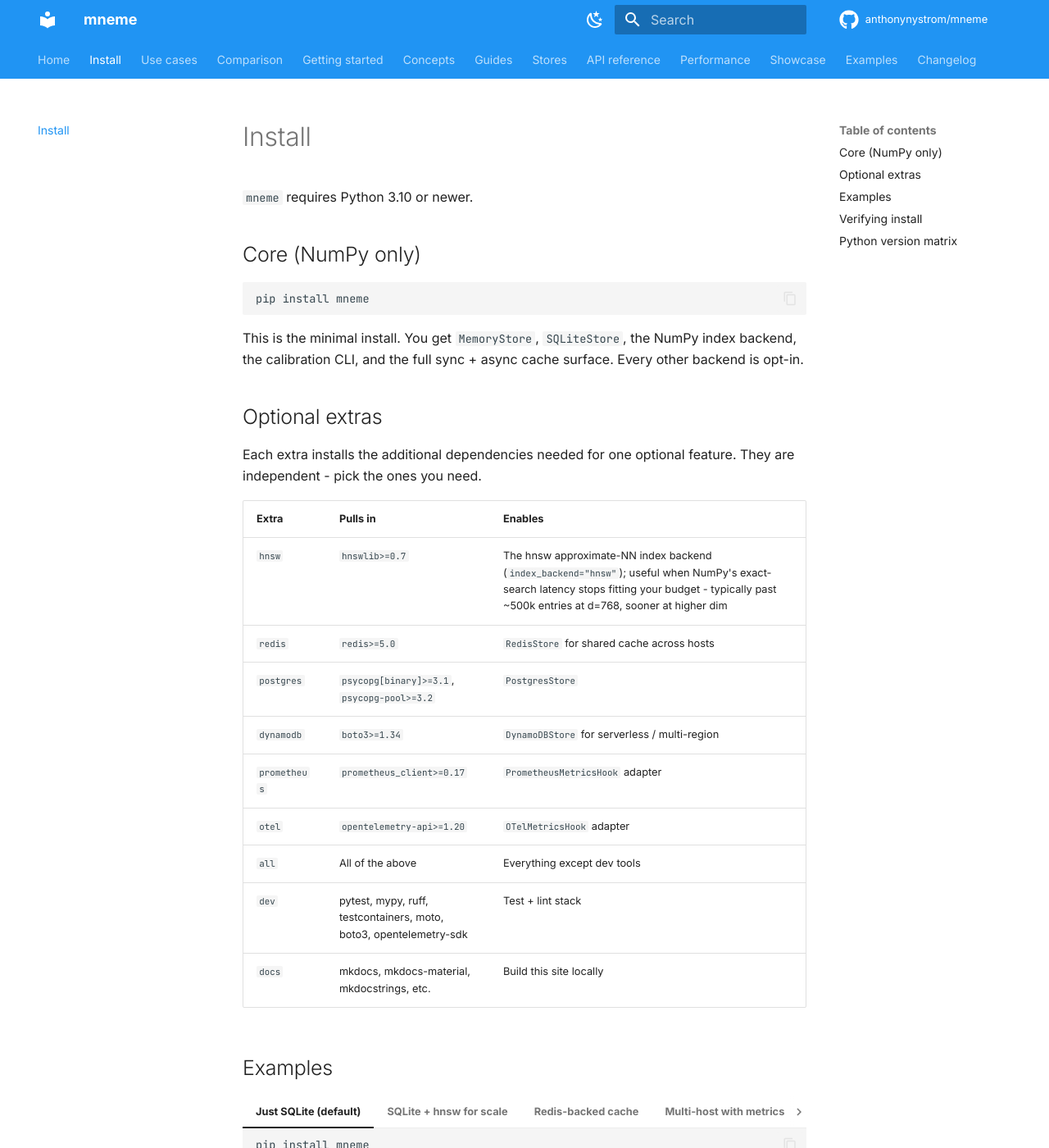
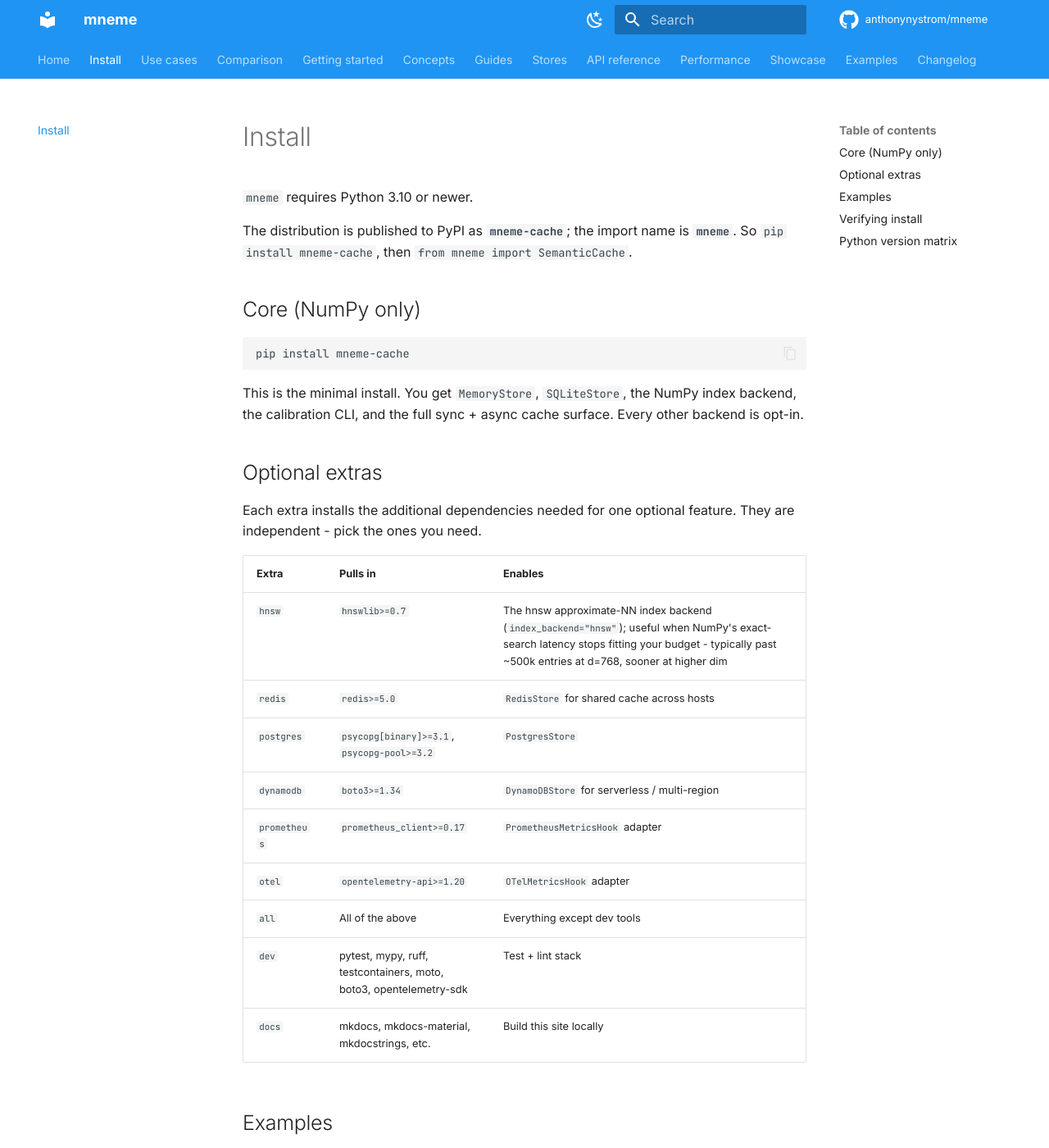
Before and after one commit to AnthonyNystrom/mneme, an MkDocs documentation site: the page built from docs/install.md, in a window 1280 px wide and 1400 px high. Shown: the whole window at 82% size. Built offline with MkDocs 1.6.1 and Material for MkDocs 9.7.7, drawn with Linux system fonts in a browser that asks for light colours; comment, search, counter and statistics services are not loaded.

Commit message:
prep PyPI publishing as mneme-cache, and shorten the comparison nav tab so changelog fits.

````diff
--- a/docs/install.md
+++ b/docs/install.md
@@ -2,10 +2,12 @@
 
 `mneme` requires Python 3.10 or newer.
 
+The distribution is published to PyPI as **`mneme-cache`**; the import name is **`mneme`**. So `pip install mneme-cache`, then `from mneme import SemanticCache`.
+
 ## Core (NumPy only)
 
 ```bash
-pip install mneme
+pip install mneme-cache
 ```
 
 This is the minimal install. You get `MemoryStore`, `SQLiteStore`, the NumPy index backend, the calibration CLI, and the full sync + async cache surface. Every other backend is opt-in.
@@ -31,31 +33,31 @@ Each extra installs the additional dependencies needed for one optional feature.
 === "Just SQLite (default)"
 
     ```bash
-    pip install mneme
+    pip install mneme-cache
     ```
 
 === "SQLite + hnsw for scale"
 
     ```bash
-    pip install "mneme[hnsw]"
+    pip install "mneme-cache[hnsw]"
     ```
 
 === "Redis-backed cache"
 
     ```bash
-    pip install "mneme[redis]"
+    pip install "mneme-cache[redis]"
     ```
 
 === "Multi-host with metrics"
 
     ```bash
-    pip install "mneme[postgres,prometheus,otel]"
+    pip install "mneme-cache[postgres,prometheus,otel]"
     ```
 
 === "Everything"
 
     ```bash
-    pip install "mneme[all]"
+    pip install "mneme-cache[all]"
     ```
 
 === "Build docs locally"
--- a/pyproject.toml
+++ b/pyproject.toml
@@ -3,7 +3,7 @@ requires = ["hatchling>=1.18"]
 build-backend = "hatchling.build"
 
 [project]
-name = "mneme"
+name = "mneme-cache"
 version = "1.0.0"
 description = "A layered semantic cache for LLM applications: exact-match then semantic-match, embeddable, in-process, NumPy-only."
 readme = "README.md"
````
Also changed, not shown: README.md (+8 -8 lines), docs/comparison.md (+1 -1 lines), docs/getting-started/quickstart-sync.md (+1 -1 lines), docs/stores/dynamodb.md (+1 -1 lines), docs/stores/postgres.md (+1 -1 lines), docs/stores/redis.md (+1 -1 lines), 1 other file.
